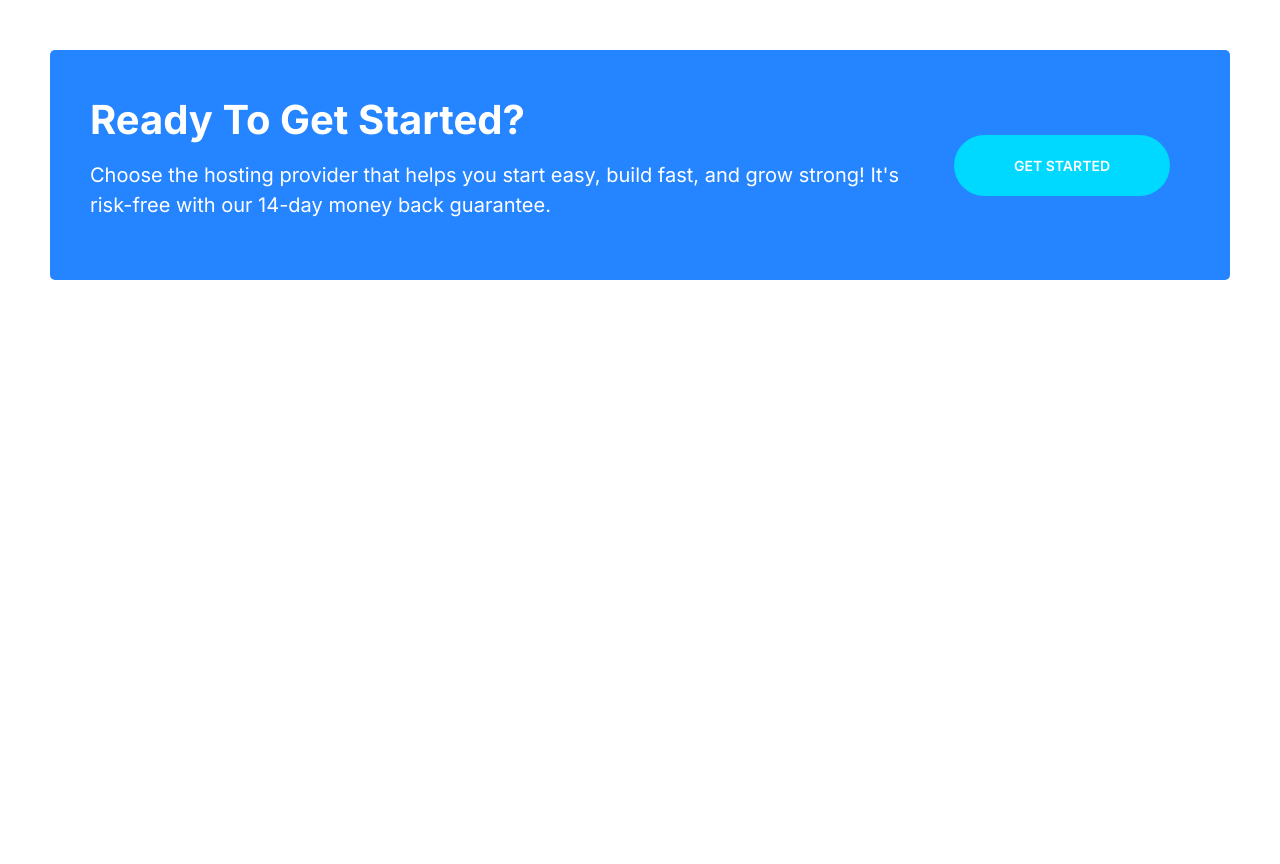
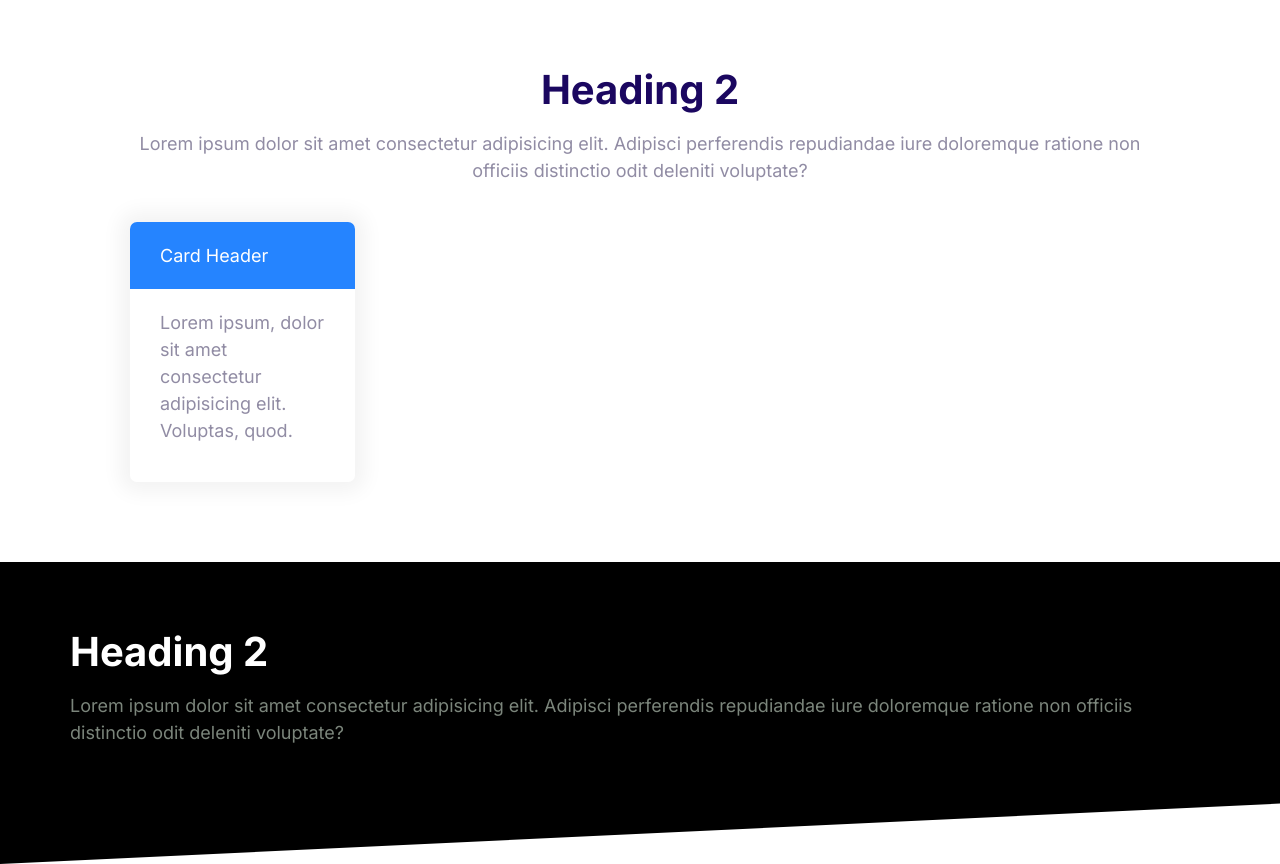
Before and after one commit to usama631/Moshify, a plain HTML site: page index.html in a window 1280 px wide. Before the commit the page ends 800 px from the top, so only its background shows below. Drawn offline with Linux system fonts and the light colour scheme.

Commit message:
Creating Block Component.

```diff
--- a/css/style.css
+++ b/css/style.css
@@ -502,3 +502,41 @@ postion element.*/
     grid-template-columns: 1fr auto;
   }
 }
+
+/* Blocks */
+
+/* Like in root space which is globally available
+to all elements, we can also define variable in
+the following type of particular element/role.*/
+.block {
+  --padding-vertical: 6rem; /* This custom property will be available to "block" & all of its chiildren*/
+  padding: var(--padding-vertical) 4rem;
+}
+.block__header {
+  text-align: center;
+}
+.block__heading {
+  margin-top: 0;
+}
+.block--dark {
+  background: #000;
+  color: #7b857b;
+}
+
+.block--dark .block__heading {
+  color: #fff;
+}
+
+.block--skewed-right {
+  clip-path: polygon(0% 0%, 100% 0%, 100% 100%, 0% 80%);
+  padding-bottom: calc(var(--padding-vertical) + 4rem);
+}
+.block--skewed-left {
+  clip-path: polygon(0% 0%, 100% 0%, 100% 80%, 0% 100%);
+  padding-bottom: calc(var(--padding-vertical) + 4rem);
+}
+
+.container {
+  max-width: 1140px;
+  margin: 0 auto;
+}
--- a/index.html
+++ b/index.html
@@ -14,22 +14,44 @@
 
     <title>Document</title>
   </head>
-  <body style="padding: 5rem">
+  <body>
     <!--Trick : h${heading  $}*3  Result: Create 3 heading with 3 sizes(h1,h2,h3)-->
     <!--Trick: ul.list>li{item $}*3 Result: Result: Create 3 unordered list-->
     <!-- 'CTRL+ALT+UP' / 'CTRL+ALT+DOWN' to select multiple cursors -->
-    <div class="callout callout--primary">
-      <div class="grid grid--1x2">
-        <div class="callout-content">
-          <h2 class="callout__heading">Ready To Get Started?</h2>
-          <p class="callout__body">
-            Choose the hosting provider that helps you start easy, build fast,
-            and grow strong! It's risk-free with our 14-day money back
-            guarantee.
-          </p>
+    <!-- 'SHIFT+ALT+UP' / 'SHIFT+ALT+DOWN' to copy code above/below the selected code -->
+
+    <section class="block container">
+      <header class="block__header">
+        <h2 class="block__heading">Heading 2</h2>
+        <p>
+          Lorem ipsum dolor sit amet consectetur adipisicing elit. Adipisci
+          perferendis repudiandae iure doloremque ratione non officiis
+          distinctio odit deleniti voluptate?
+        </p>
+      </header>
+      <!--Card Primary-->
+      <div style="width: 25%; padding: 2rem">
+        <div class="card card--primary">
+          <header class="card__header">Card Header</header>
+          <div class="card__body">
+            <p>
+              Lorem ipsum, dolor sit amet consectetur adipisicing elit.
+              Voluptas, quod.
+            </p>
+          </div>
         </div>
-        <a href="" class="btn btn--secondary btn-stretched">Get started</a>
       </div>
-    </div>
+    </section>
+
+    <section class="block block--dark block--skewed-left">
+      <div class="container">
+        <h2 class="block__heading">Heading 2</h2>
+        <p>
+          Lorem ipsum dolor sit amet consectetur adipisicing elit. Adipisci
+          perferendis repudiandae iure doloremque ratione non officiis
+          distinctio odit deleniti voluptate?
+        </p>
+      </div>
+    </section>
   </body>
 </html>
```
Also changed, not shown: components/blocks.html (added, +33 -0 lines).
